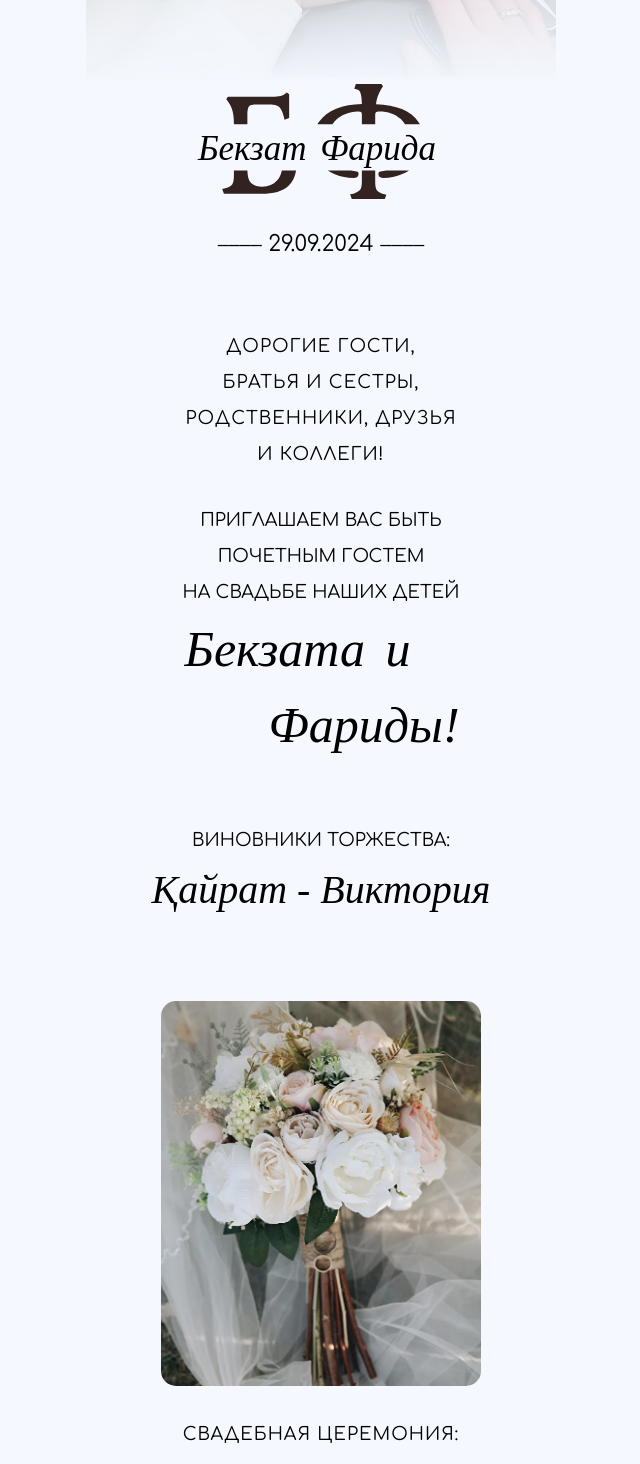
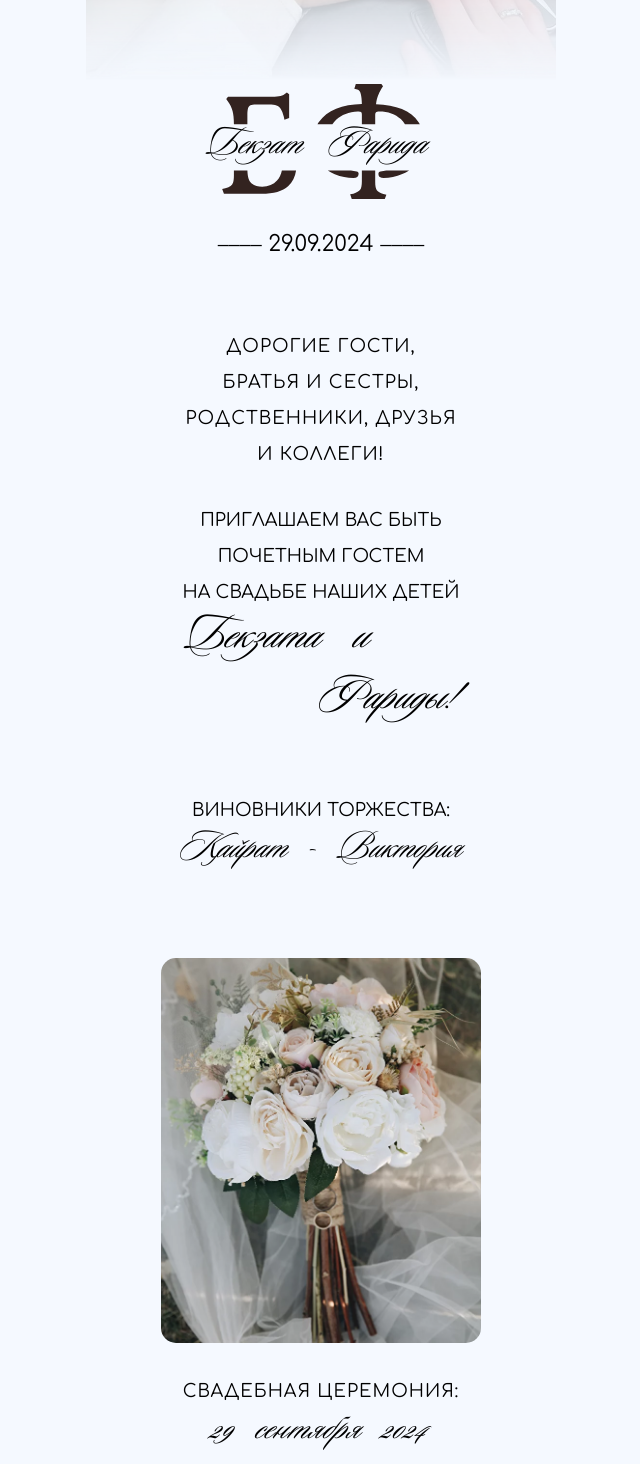
Before and after one commit to azzarett/bekzat, a React (Vite) app: page /ru in a window 1280 px wide. Shown: the part 500-1964 px from the top of the page, without its empty margins (319-959 px from the left). Built offline with nearby package versions, Linux system fonts and the light colour scheme.

Commit message:
Update fonts and styles for AboutKz, AboutRu, Footer, Header, MainKz, and MainRu components

```diff
--- a/index.html
+++ b/index.html
@@ -17,7 +17,7 @@
     <link rel="preconnect" href="https://fonts.googleapis.com" />
     <link rel="preconnect" href="https://fonts.gstatic.com" crossorigin />
     <link
-      href="https://fonts.googleapis.com/css2?family=Comfortaa:wght@300..700&family=Great+Vibes&display=swap"
+      href="https://fonts.googleapis.com/css2?family=Comfortaa:wght@300..700"
       rel="stylesheet"
     />
     <title>Бекзат-Фарида</title>
--- a/public/font/fonts.css
+++ /dev/null
@@ -1,6 +0,0 @@
-@font-face {
-    font-family: 'myFont';
-    src: url('./GreatVibes-Regular.ttf') format('ttf');
-    font-weight: normal;
-    font-style: italic;
-}
--- a/src/components/AboutKz/about.module.css
+++ b/src/components/AboutKz/about.module.css
@@ -39,8 +39,7 @@
 }
 
 .dateContainer {
-  font-family: "myFont";
-  font-style: italic;
+  font-family: 'Kz font';
   position: relative;
   display: flex;
   flex-direction: column;
@@ -51,12 +50,12 @@
 }
 
 .date {
-  font-size: 32px;
+  font-size: 40px;
   margin: 8px;
 }
 
 .time {
-  font-size: 32px;
+  font-size: 40px;
   margin: 8px;
 }
 
--- a/src/components/AboutRu/about.module.css
+++ b/src/components/AboutRu/about.module.css
@@ -39,8 +39,7 @@
 }
 
 .dateContainer {
-  font-family: "myFont";
-  font-style: italic;
+  font-family: "Kz font";
   position: relative;
   display: flex;
   flex-direction: column;
@@ -51,12 +50,12 @@
 }
 
 .date {
-  font-size: 32px;
+  font-size: 40px;
   margin: 8px;
 }
 
 .time {
-  font-size: 32px;
+  font-size: 40px;
   margin: 8px;
 }
 
--- a/src/components/Footer/footer.module.css
+++ b/src/components/Footer/footer.module.css
@@ -28,12 +28,11 @@
   flex-direction: column;
   text-align: center;
   text-transform: none;
-  font-family: "myFont";
-  font-style: italic;
+  font-family: "Kz font";
 }
 
 .text {
-  font-size: 32px;
+  font-size: 44px;
   color: whitesmoke;
   margin: 0px;
 }
--- a/src/components/Header/header.module.css
+++ b/src/components/Header/header.module.css
@@ -57,14 +57,13 @@
 }
 
 .name {
-  font-family: "myFont";
-  font-style: italic;
+  font-family: "kz font";
   position: absolute;
   top: 57%;
   left: 48%;
   transform: translate(-50%, -50%);
   margin: 0;
-  font-size: 35px;
+  font-size: 40px;
   word-spacing: 5px;
   text-align: center;
 }
--- a/src/components/MainKz/main.module.css
+++ b/src/components/MainKz/main.module.css
@@ -29,8 +29,7 @@
 }
 
 .nameContainer {
-  font-family: "myFont";
-  font-style: italic;
+  font-family: "Kz font";
   position: relative;
   display: flex;
   flex-direction: column;
@@ -54,6 +53,6 @@
 }
 
 .name {
-  font-size: 40px;
+  font-size: 45px;
   margin: 8px;
 }
--- a/src/components/MainRu/main.module.css
+++ b/src/components/MainRu/main.module.css
@@ -29,8 +29,7 @@
 }
 
 .nameContainer {
-  font-family: "myFont";
-  font-style: italic;
+  font-family: "Kz font";
   position: relative;
   display: flex;
   flex-direction: column;
--- a/src/index.css
+++ b/src/index.css
@@ -1,4 +1,9 @@
-@import '../public/font/fonts.css';
+@font-face {
+  font-family: 'KZ font';
+  src: url('/font/KZ_ceremonious-one.woff');
+  font-weight: 400;
+  font-style: normal;
+}
 
 body,
 html {
@@ -6,7 +11,7 @@ html {
   flex-direction: column;
   align-items: center;
   justify-content: center;
-  font-family: "Comfortaa", sans-serif, "myFont", cursive;
+  font-family: "Comfortaa", sans-serif, 'KZ font';
   font-optical-sizing: auto;
   background-color: #f5f9ff;
   margin: 0;
```
Also changed, not shown: public/font/GreatVibes-Regular.ttf (deleted), public/font/KZ_ceremonious-one.woff (added).
